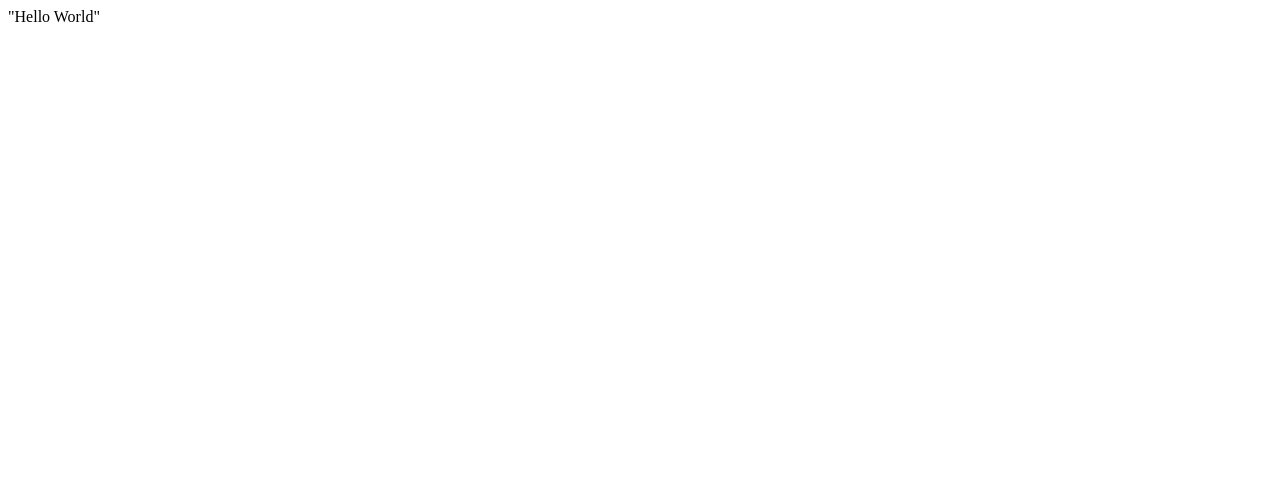
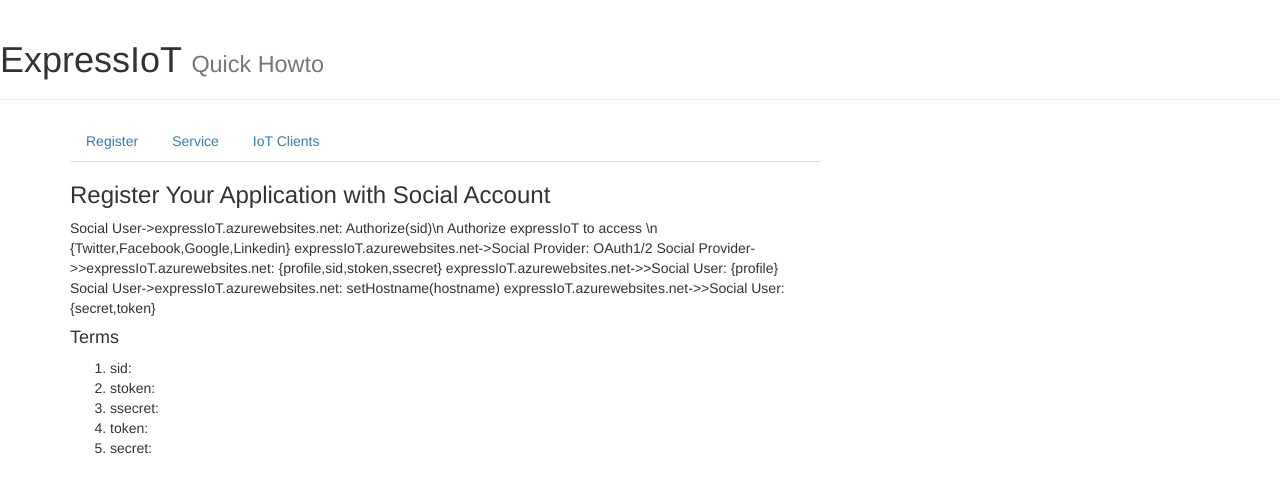
Before and after one commit to expressIoT/expressIoT.github.io, a plain HTML site: page index.html in a window 1280 px wide. Drawn offline with nearby package versions, Linux system fonts and the light colour scheme; a script that the page names is missing.

Commit message:
Sequence Diagram Draft

```diff
--- a/index.html
+++ b/index.html
@@ -1 +1,95 @@
-"Hello World"
+<!DOCTYPE html>
+<html lang="en">
+<head>
+<meta charset="utf-8">
+<meta http-equiv="X-UA-Compatible" content="IE=edge">
+<meta name="viewport" content="width=device-width, initial-scale=1">
+<!-- The above 3 meta tags *must* come first in the head; any other head content must come *after* these tags -->
+<title>ExpressIoT - Howto</title>
+
+<!-- Bootstrap -->
+<link rel="stylesheet" href="http://maxcdn.bootstrapcdn.com/bootstrap/3.3.5/css/bootstrap.min.css">
+
+<!-- HTML5 shim and Respond.js for IE8 support of HTML5 elements and media queries -->
+<!-- WARNING: Respond.js doesn't work if you view the page via file:// -->
+<!--[if lt IE 9]>
+  <script src="https://oss.maxcdn.com/html5shiv/3.7.2/html5shiv.min.js"></script>
+  <script src="https://oss.maxcdn.com/respond/1.4.2/respond.min.js"></script>
+<![endif]-->
+
+<script src="https://ajax.googleapis.com/ajax/libs/jquery/1.11.3/jquery.min.js"></script>
+<script src="http://maxcdn.bootstrapcdn.com/bootstrap/3.3.5/js/bootstrap.min.js"></script>
+
+<script src="https://cdnjs.cloudflare.com/ajax/libs/raphael/2.1.4/raphael-min.js"></script>
+<script src="https://cdnjs.cloudflare.com/ajax/libs/underscore.js/1.8.3/underscore-min.js"></script>
+<script src="https://bramp.github.io/js-sequence-diagrams/js/sequence-diagram-min.js"></script>
+</head>
+<body>
+<div class="page-header">
+  <h1>ExpressIoT <small>Quick Howto</small></h1>
+</div>
+
+<div class="container">
+<div class="row">
+  <div class="col-md-8">
+		<div class="steps-headers">
+		<ul class="nav nav-tabs nav-steps">
+			<li class="step">
+				<a href="#register-tab" data-toggle="tab">Register</a>
+			</li>
+			<li class="step">
+				<a href="#service-tab" data-toggle="tab">Service</a>
+			</li>
+			<li class="step">
+				<a href="#client-tab" data-toggle="tab">IoT Clients</a>
+			</li>
+		</ul>
+		</div>
+		<div class="tab-content">
+			<div class="tab-pane fade in active" id="register-tab">
+				<h3>Register Your Application with Social Account</h3>
+				<div class="diagram-register">
+					Social User->expressIoT.azurewebsites.net: Authorize(sid)\n Authorize expressIoT to access \n {Twitter,Facebook,Google,Linkedin}
+					expressIoT.azurewebsites.net->Social Provider: OAuth1/2
+					Social Provider->>expressIoT.azurewebsites.net: {profile,sid,stoken,ssecret}
+					expressIoT.azurewebsites.net->>Social User: {profile}
+					Social User->expressIoT.azurewebsites.net: setHostname(hostname)
+					expressIoT.azurewebsites.net->>Social User: {secret,token}
+				</div>
+				<script>
+					$(".diagram-register").sequenceDiagram();
+				</script>
+
+				<h4>Terms</h4>
+				<ol>
+					<li>sid: </li>
+					<li>stoken: </li>
+					<li>ssecret: </li>
+					<li>token: </li>
+					<li>secret: </li>
+				</ol>
+			</div>
+			<div class="tab-pane fade" id="service-tab">
+				<h3>Service Goes Online</h3>
+				<div class="diagram-QQ">
+					Social User->Service Host: deploy()
+					Social User->Service Host: Authorize(sid)\n to get {accessToken,accessSecret}
+					Service Host->Social Provider: OAuth1/2
+					Social Provider->>Service Host: {profile,sid,accessToken,accessSecret}
+					Service Host->expressIoT.azurewebsites.net: online(sid,hostname,ip,accessToken,accessSecret)
+					expressIoT.azurewebsites.net->>Service Host: {token, satellites}
+				</div>
+				<script>
+					$(".diagram-QQ").sequenceDiagram();
+				</script>
+			</div>
+			<div class="tab-pane fade" id="client-tab">
+				<h3>Clients</h3>
+
+			</div>
+		</div>
+  </div>
+  </div>
+</div>
+</body>
+</html>
```
